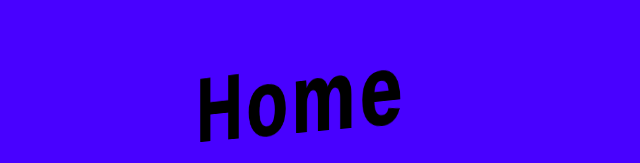
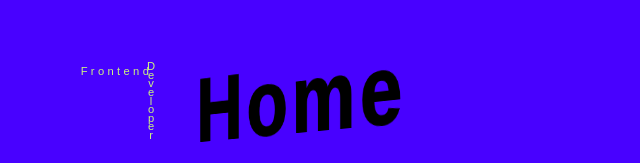
Before and after one commit to Shoaibk2604/my-portfolio, a React (Create React App) app: page / in a window 1280 px wide. Shown: the top 163 px of the page, without its empty margins (0-640 px from the left). Built offline with nearby package versions, Linux system fonts and the light colour scheme.

Commit message:
title-done

```diff
--- a/src/App.css
+++ b/src/App.css
@@ -70,3 +70,35 @@ body {
 .profile-container:hover {
   overflow: visible;
 }
+/* profile title */
+.profile-title {
+  color: #ccf381;
+}
+.title-one {
+  position: fixed;
+  top: 5.6em;
+  font-size: 0.7em !important;
+  transition: all ease-in-out 0.6s;
+  left: 7.2em;
+  letter-spacing: 0.3em;
+}
+.title-two {
+  writing-mode: vertical-lr;
+  text-orientation: upright;
+  position: fixed;
+  top: 5.33em;
+  left: 12.7em;
+  transition: all ease-in-out 0.6s;
+  letter-spacing: -0.3em;
+  font-size: 0.7em !important;
+}
+.profile-container:hover .title-one {
+  top: 7em;
+  left: 13em;
+}
+.profile-container:hover .title-two{
+  top: 8.3em;
+  left: 14em;
+  writing-mode: horizontal-tb;
+  letter-spacing: 0.3em;
+}
--- a/src/components/Profile.jsx
+++ b/src/components/Profile.jsx
@@ -2,12 +2,22 @@ import React from "react";
 import profile from "../Assests/profile_img.png";
 const Profile = () => {
   return (
-    <div className="profile-container">
-      <div className="profile-box"></div>
-      <div className="profile-img">
-        <img src={profile} alt="" />
+    <>
+      <div className="profile-container">
+      <div className="profile-title text-5xl uppercase">
+        <div className="title-one">
+          <h3>Frontend</h3>
+        </div>
+        <div className="title-two">
+          <h3 >Developer</h3>
+        </div>
       </div>
-    </div>
+        <div className="profile-box"></div>
+        <div className="profile-img">
+          <img src={profile} alt="Profile picture" />
+        </div>
+      </div>
+    </>
   );
 };
 
--- a/src/pages/Home.jsx
+++ b/src/pages/Home.jsx
@@ -3,6 +3,7 @@ import Navigation from "../components/Navigation";
 import Profile from "../components/Profile";
 
 const Home = () => {
+
   return (
       <div className="container ">
         <Profile/>
```
